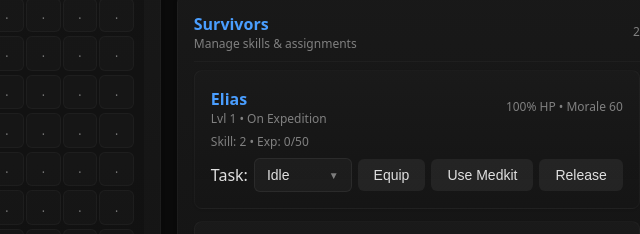
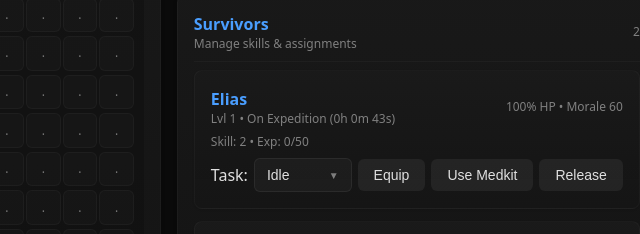
Before and after one commit to jenkemplug/Station-Game, a plain HTML site: page index.html in a window 1280 px wide. Both pictures are taken after a click on the button "Expedition". Shown: the part 529-763 px from the top of the page, 640-1280 px from the left. Drawn offline with Linux system fonts and the light colour scheme.

Commit message:
feat: Add expedition countdown timers and update to version 0.5.6

```diff
--- a/index.html
+++ b/index.html
@@ -122,7 +122,7 @@
   </aside>
 
   <footer>
-    <div>Version 0.5.5 — Expanded Prototype</div>
+    <div>Version 0.5.6 — Expanded Prototype</div>
     <div>Autosave every 15s • Offline progress supported</div>
   </footer>
 </div>
--- a/js/constants.js
+++ b/js/constants.js
@@ -1,4 +1,4 @@
-const VERSION = '0.5.5';
+const VERSION = '0.5.6';
 const BASE_GAME_KEY = `derelict_station_expanded_v${VERSION}`;
 const TICK_MS = 1000;
 const MAX_LOG = 300;
--- a/js/ui.js
+++ b/js/ui.js
@@ -52,18 +52,45 @@ function updateUI() {
   renderExpeditionSurvivorSelect();
 }
 
+function updateExpeditionTimers() {
+  state.survivors.forEach(s => {
+    if (s.onMission) {
+      const statusEl = document.querySelector(`#survivor-${s.id}-status`);
+      if (statusEl) {
+        const activeMission = state.missions.find(m => m.party.includes(s.id) && m.status === 'active');
+        if (activeMission) {
+          const remainingSec = Math.max(0, activeMission.durationSec - activeMission.progress);
+          statusEl.textContent = `Lvl ${s.level} • On Expedition (${formatTime(remainingSec)})`;
+        }
+      }
+    }
+  });
+}
+
 function renderSurvivors() {
   const cont = el('survivorList');
 
-  // Create a snapshot of the current survivor state
-  const currentSurvivorsSnapshot = JSON.stringify(state.survivors);
+  // Create a snapshot of just the core survivor data (excluding mission progress)
+  const currentSurvivorsSnapshot = JSON.stringify(state.survivors.map(s => ({
+    ...s,
+    onMission: s.onMission // Include only the flag, not the progress
+  })));
 
-  // If the survivor data hasn't changed, don't re-render
+  // Only do full re-render if core survivor data changed
   if (lastRenderedSurvivors === currentSurvivorsSnapshot) {
+    updateExpeditionTimers();
     return;
   }
 
   lastRenderedSurvivors = currentSurvivorsSnapshot;
+
+  // Store the open dropdown states before re-render
+  const openDropdowns = Array.from(cont.querySelectorAll('.task-dropdown.open')).map(dropdown => {
+    const survivorCard = dropdown.closest('.survivor-card');
+    const survivorId = dropdown.querySelector('.task-dropdown-button').closest('[data-id]')?.dataset.id;
+    const scrollTop = dropdown.querySelector('.task-dropdown-content').scrollTop;
+    return { survivorId, scrollTop };
+  });
 
   cont.innerHTML = '';
   if (state.survivors.length === 0) {
@@ -146,9 +173,21 @@ function renderSurvivors() {
     // restore open state if this dropdown was active before a re-render
     if (activeDropdown && activeDropdown.type === 'task' && activeDropdown.survivorId === s.id) {
       dropdown.classList.add('open');
-    }    card.innerHTML = `
+    }    // Get expedition time remaining if on mission
+    let expeditionStatus = '';
+    if (s.onMission) {
+      const activeMission = state.missions.find(m => m.party.includes(s.id) && m.status === 'active');
+      if (activeMission) {
+        const remainingSec = Math.max(0, activeMission.durationSec - activeMission.progress);
+        expeditionStatus = `On Expedition (${formatTime(remainingSec)})`;
+      } else {
+        expeditionStatus = 'On Expedition';
+      }
+    }
+
+    card.innerHTML = `
       <div style="display:flex;justify-content:space-between;align-items:center">
-        <div><strong style="color:var(--accent)">${s.name}</strong><div class="small">Lvl ${s.level} • ${s.onMission ? 'On Expedition' : (s.task || 'Idle')}</div></div>
+        <div><strong style="color:var(--accent)">${s.name}</strong><div class="small" id="survivor-${s.id}-status">Lvl ${s.level} • ${s.onMission ? expeditionStatus : (s.task || 'Idle')}</div></div>
         <div class="small">${healthPct}% HP • Morale ${morale}</div>
       </div>
       <div style="margin-top:6px" class="small">
```
Also changed, not shown: CHANGELOG.md.
